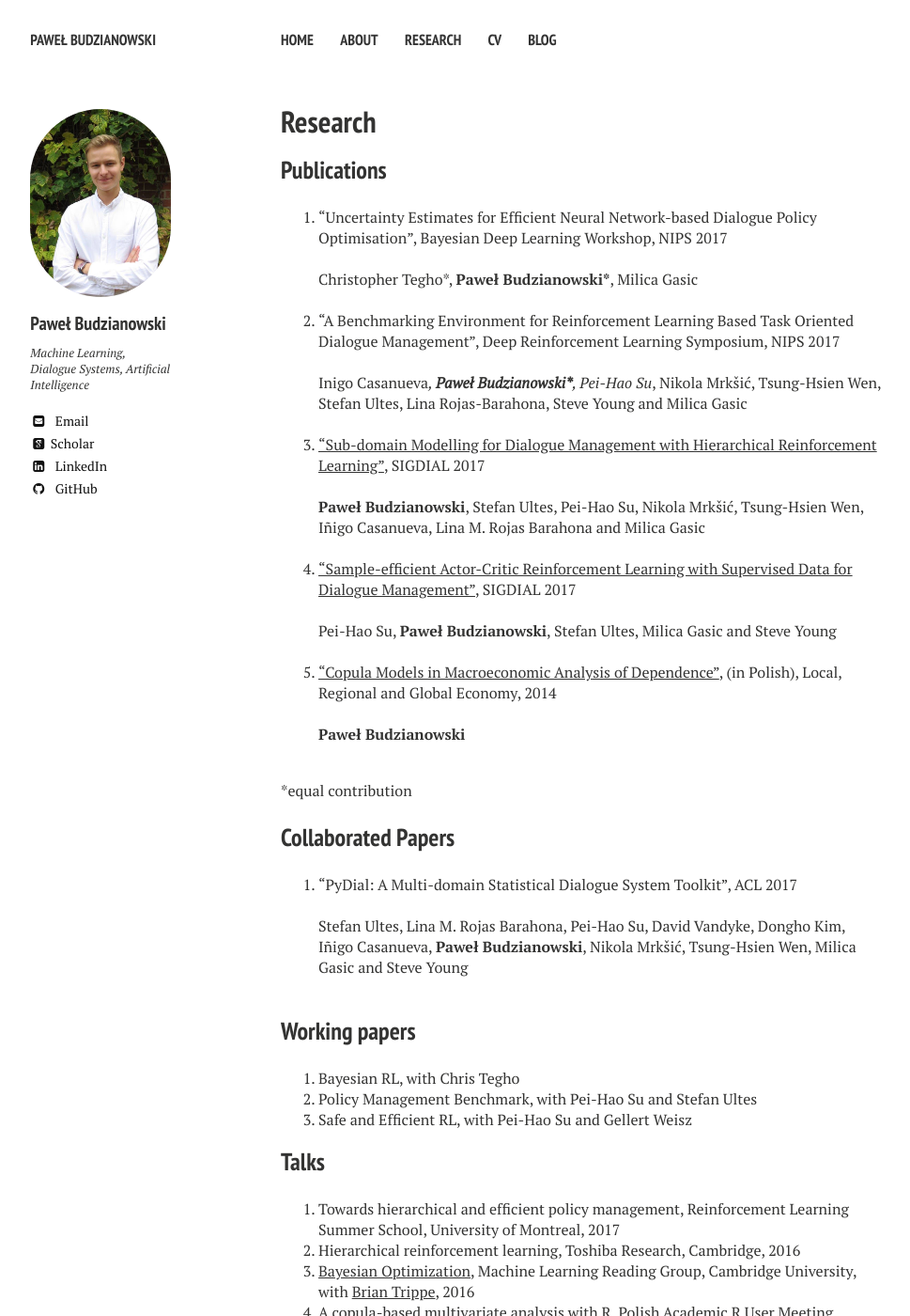
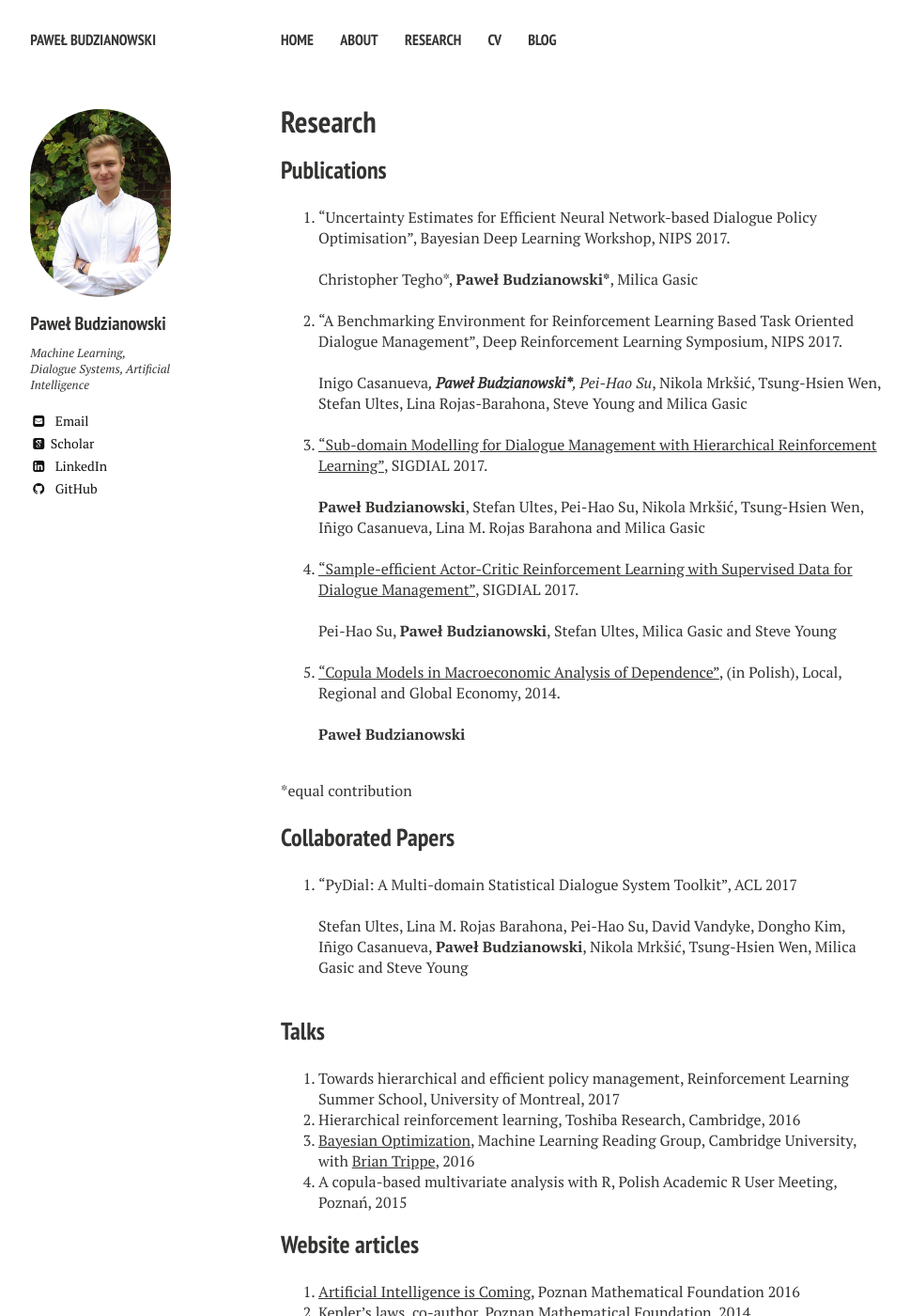
Before and after one commit to pawel-polyai/budzianowski.github.io, a Jekyll site: the page built from research.md, in a window 1280 px wide and 1400 px high. Shown: the whole window at 94% size, without its empty margins (21-990 px from the left). Built offline with Jekyll 4.4.1, drawn with Linux system fonts in a browser that asks for light colours; nearby versions of some CDN libraries; some web fonts are replaced.

Commit message:
Update research.md

```diff
--- a/research.md
+++ b/research.md
@@ -8,31 +8,31 @@ comments: false
 ---
 
 ## Publications
-5. "Uncertainty Estimates for Efficient Neural Network-based Dialogue Policy Optimisation", Bayesian Deep Learning Workshop, NIPS 2017
+5. "Uncertainty Estimates for Efficient Neural Network-based Dialogue Policy Optimisation", Bayesian Deep Learning Workshop, NIPS 2017.
 <br />
 <br />
 Christopher Tegho*, <b>Paweł Budzianowski*</b>, Milica Gasic
 <br />
 <br />
-4. "A Benchmarking Environment for Reinforcement Learning Based Task Oriented Dialogue Management", Deep Reinforcement Learning Symposium, NIPS 2017
+4. "A Benchmarking Environment for Reinforcement Learning Based Task Oriented Dialogue Management", Deep Reinforcement Learning Symposium, NIPS 2017.
 <br />
 <br />
 Inigo Casanueva*, <b>Paweł Budzianowski*</b>, Pei-Hao Su*, Nikola Mrkšić, Tsung-Hsien Wen, Stefan Ultes, Lina Rojas-Barahona, Steve Young and Milica Gasic
 <br />
 <br />
-3. ["Sub-domain Modelling for Dialogue Management with Hierarchical Reinforcement Learning"](https://arxiv.org/abs/1706.06210), SIGDIAL 2017
+3. ["Sub-domain Modelling for Dialogue Management with Hierarchical Reinforcement Learning"](https://arxiv.org/abs/1706.06210), SIGDIAL 2017.
 <br />
 <br />
 <b>Paweł Budzianowski</b>, Stefan Ultes, Pei-Hao Su, Nikola Mrkšić, Tsung-Hsien Wen, Iñigo Casanueva, Lina M. Rojas Barahona and Milica Gasic
 <br />
 <br />
-2. ["Sample-efficient Actor-Critic Reinforcement Learning with Supervised Data for Dialogue Management"](https://arxiv.org/abs/1707.00130), SIGDIAL 2017
+2. ["Sample-efficient Actor-Critic Reinforcement Learning with Supervised Data for Dialogue Management"](https://arxiv.org/abs/1707.00130), SIGDIAL 2017.
 <br />
 <br />
 Pei-Hao Su, <b>Paweł Budzianowski</b>, Stefan Ultes, Milica Gasic and Steve Young
 <br />
 <br />
-1. ["Copula Models in Macroeconomic Analysis of Dependence"](http://www.atwydawnictwo.pl/katalog-ksiazek/ekonomiaizarzadzanie/item/115-ekonomia-w-ujeciu-globalnym-regionalnym-i-lokalnym), (in Polish), Local, Regional and Global Economy, 2014
+1. ["Copula Models in Macroeconomic Analysis of Dependence"](http://www.atwydawnictwo.pl/katalog-ksiazek/ekonomiaizarzadzanie/item/115-ekonomia-w-ujeciu-globalnym-regionalnym-i-lokalnym), (in Polish), Local, Regional and Global Economy, 2014.
 <br/>
 <br/>
 <b>Paweł Budzianowski</b>
@@ -48,11 +48,6 @@ Pei-Hao Su, <b>Paweł Budzianowski</b>, Stefan Ultes, Milica Gasic and Steve You
 Stefan Ultes, Lina M. Rojas Barahona, Pei-Hao Su, David Vandyke, Dongho Kim, Iñigo Casanueva, <b>Paweł Budzianowski</b>, Nikola Mrkšić, Tsung-Hsien Wen, Milica Gasic and Steve Young
 <br />
 <br />
-
-## Working papers
-1. Bayesian RL, with Chris Tegho
-2. Policy Management Benchmark, with Pei-Hao Su and Stefan Ultes
-3. Safe and Efficient RL, with Pei-Hao Su and Gellert Weisz
 
 ## Talks
 1. Towards hierarchical and efficient policy management, Reinforcement Learning Summer School, University of Montreal, 2017
```
